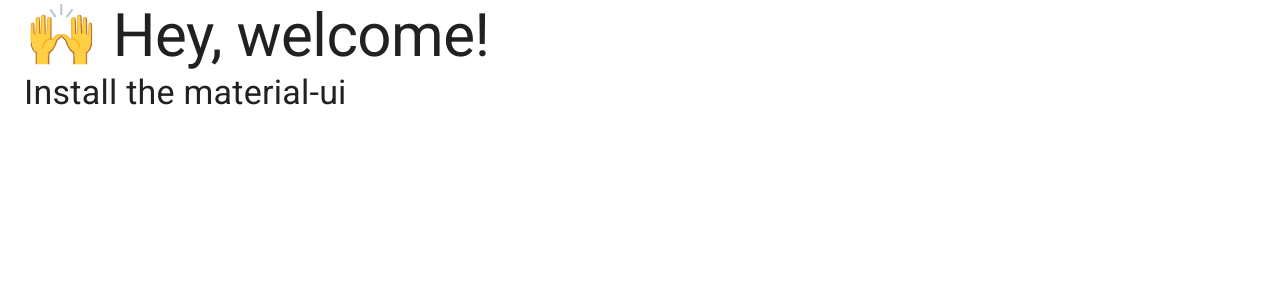
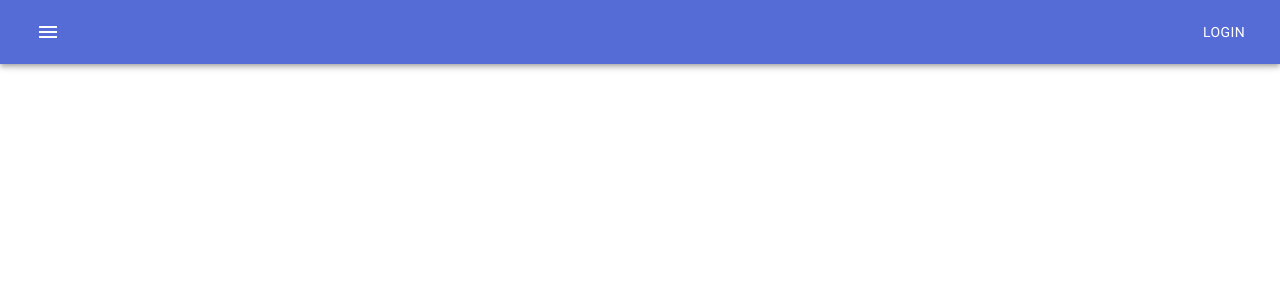
Before and after one commit to eps364/studium-web, a Next.js app: page / in a window 1280 px wide. Shown: the top 300 px of the page. Built offline with nearby package versions, Linux system fonts and the light colour scheme.

Commit message:
feat(001-index-static): Add NavBar

```diff
--- /dev/null
+++ b/src/components/Navbar/index.tsx
@@ -0,0 +1,38 @@
+import AppBar from '@material-ui/core/AppBar';
+import Button from '@material-ui/core/Button';
+import IconButton from '@material-ui/core/IconButton';
+import { createStyles, makeStyles, Theme } from '@material-ui/core/styles';
+import Toolbar from '@material-ui/core/Toolbar';
+import Typography from '@material-ui/core/Typography';
+import MenuIcon from '@material-ui/icons/Menu';
+
+const useStyles = makeStyles((theme: Theme) =>
+    createStyles({
+        root: {
+            flexGrow: 1,
+        },
+        menuButton: {
+            marginRight: theme.spacing(2),
+        },
+        title: {
+            flexGrow: 1,
+        },
+    }),
+);
+
+export default function Navbar(): JSX.Element {
+    const classes = useStyles();
+    return (
+        <AppBar position="static">
+            <Toolbar>
+                <IconButton edge="end" className={classes.menuButton} color="inherit" aria-label="menu">
+                    <MenuIcon />
+                </IconButton>
+                <Typography variant="h6" className={classes.title}>
+                    {process.env.NEXT_PUBLIC_NAME}
+                </Typography>
+                <Button color="inherit">Login</Button>
+            </Toolbar>
+        </AppBar>
+    );
+}
--- a/src/pages/index.tsx
+++ b/src/pages/index.tsx
@@ -1,31 +1,22 @@
-import { Box, Container, Typography } from '@material-ui/core'
-import { GetStaticProps } from 'next'
-import Head from 'next/head'
+import { GetStaticProps } from 'next';
+import Navbar from '../components/Navbar';
+
+
+
+
 
 export default function Home(): JSX.Element {
+
     return (
         <>
-            <Head>
-                <title>Home | material-ui.com</title>
-            </Head>
-            <Container>
-                <Box>
-                    <Typography variant="h2" color="initial">
-                        🙌 Hey, welcome!
-                    </Typography>
-
-                    <Typography variant="h4" color="initial">
-                        Install the material-ui
-                    </Typography>
-                </Box>
-            </Container>
+            <Navbar />
         </>
-    )
+    );
 }
 
 export const getStaticProps: GetStaticProps = async () => {
     return {
         props: {},
         revalidate: 60 * 60 * 24, // 24 Horas
-    }
-}
+    };
+};
```
